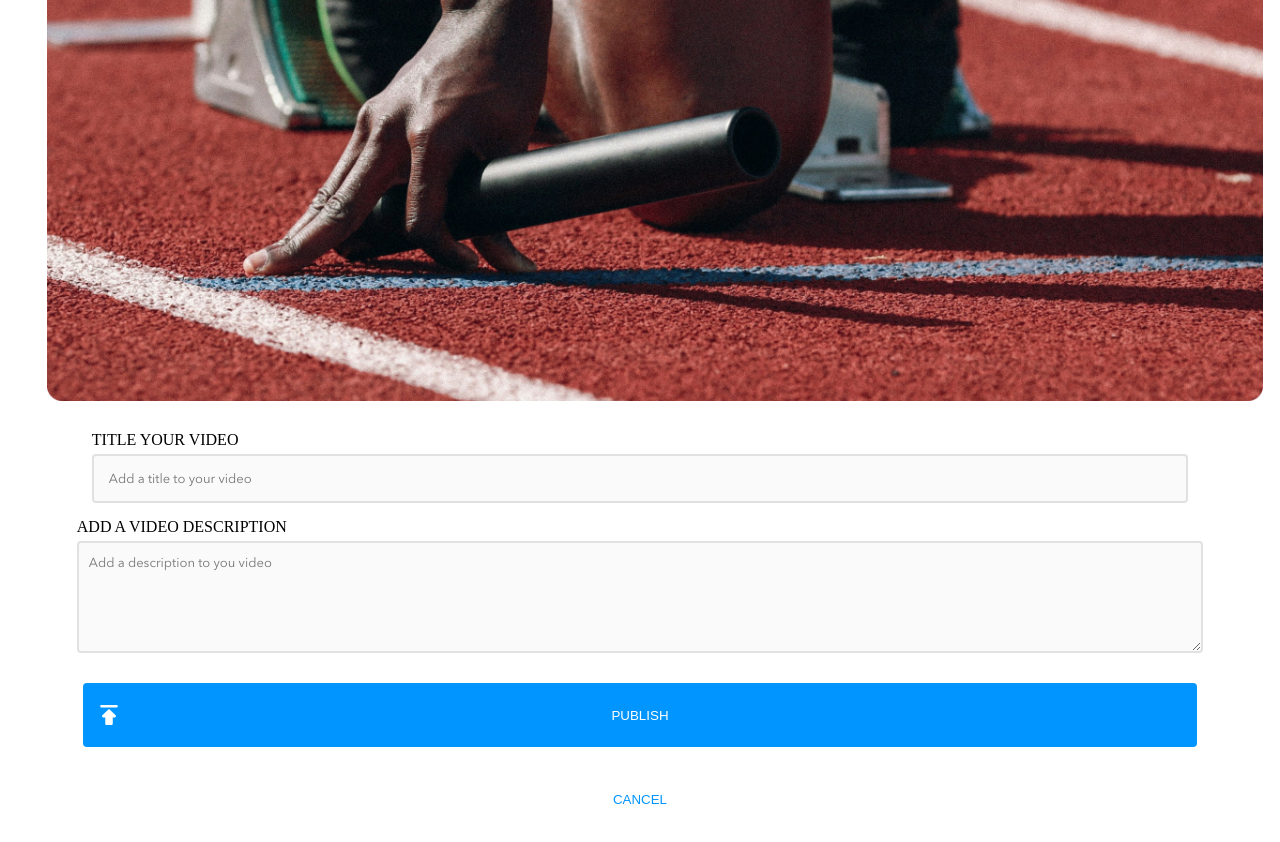
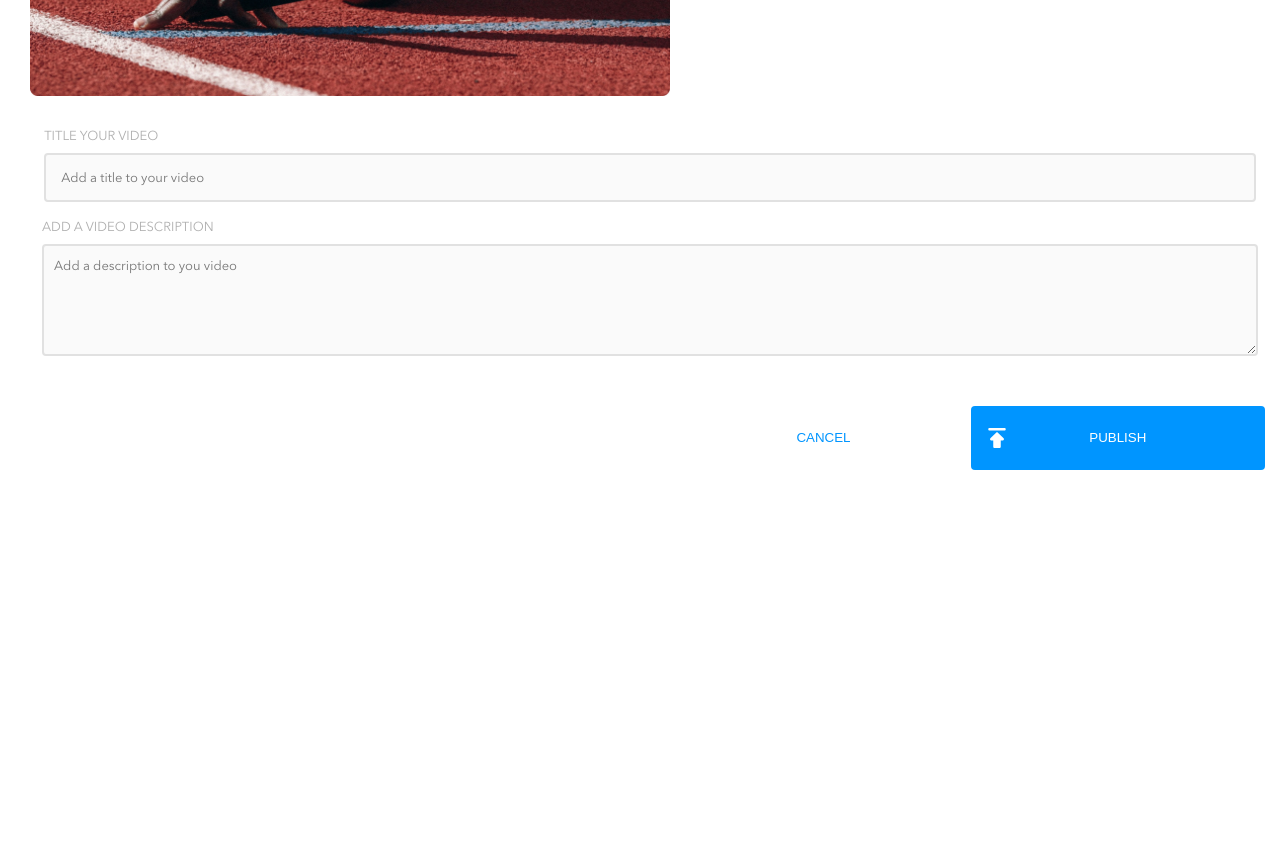
Before and after one commit to Marie-L1/maria-lukowich-brainflix, a React (Vite) app in the folder maria-lukowich-brainflix/: page /upload in a window 1280 px wide. Shown: the part 500-1342 px from the top of the page. After the commit the page ends 990 px from the top, so only its background shows below. Built offline with nearby package versions, Linux system fonts and the light colour scheme.

Commit message:
styling the upload page tablet

```diff
--- a/maria-lukowich-brainflix/src/pages/UploadPage/UploadPage.jsx
+++ b/maria-lukowich-brainflix/src/pages/UploadPage/UploadPage.jsx
@@ -14,11 +14,11 @@ function UploadPage(){
         <section className="upload-input">
             <form className="upload-input__form">
                 <div className="upload-input__title-wrapper">
-                    <label name="upload-input__title-label">TITLE YOUR VIDEO</label>
+                    <label className="upload-input__title-label">TITLE YOUR VIDEO</label>
                     <input id="videoTitle" name="videoTitle" className="upload-input__video-title" placeholder="Add a title to your video"></input>
                 </div>
                 <div className="upload-input__description-wrapper">
-                    <label name="upload-input__description-label">ADD A VIDEO DESCRIPTION</label>
+                    <label className="upload-input__description-label">ADD A VIDEO DESCRIPTION</label>
                     <textarea id="videoDescription" name="videoDescription" className="upload-input__video-description" placeholder="Add a description to you video"></textarea>
                 </div>
             </form>
--- a/maria-lukowich-brainflix/src/pages/UploadPage/UploadPage.scss
+++ b/maria-lukowich-brainflix/src/pages/UploadPage/UploadPage.scss
@@ -42,6 +42,42 @@
     }
 
     @include tablet{
+        @include flex-column;
+        justify-content: flex-start;
+
+        &__title{
+            @include page-header;
+            position: relative;
+            padding-top: 20px;
+
+            &::before {
+                content: "";
+                position: absolute;
+                left: 45%;
+                width: 120%;
+                height: .0625rem;
+                background-color: $mercury;
+                transform: translateX(-50%);
+            }
+                &::before {
+                    top: 0;
+                }
+        }
+        // &__subtitle{
+        //     @include video-info;
+
+        // }
+        &__img-wrapper{
+            display: flex;
+            justify-content: flex-start;
+            align-items: center;
+        }
+        &__img{
+            width: 50vw;
+            height: 100%;
+            background-color: $mercury;
+            margin-bottom: 30px;
+        }
 
     }
     @include desktop{
@@ -50,8 +86,6 @@
 }
 
 .upload-input{
-
-
     &__form{
         display: flex;
         flex-direction: column;
@@ -122,6 +156,15 @@
     }
 
     @include tablet{
+        &__title-wrapper, &__description-wrapper{
+            margin-left: 1.25rem;
+        }
+        &__video-title{
+            width: 92vw;
+        }
+        &__video-description{
+            width: 95vw;
+        }
 
     }
     @include desktop{
@@ -176,14 +219,19 @@
         position: relative;
         border: none;
         margin-bottom: 1.25rem;
-
-
     }
 
     @include tablet{
+        display: flex;
+        flex-direction: row-reverse;
+        justify-content: flex-start;
+        margin: 3.125rem 0.9375rem 0 0;
 
-    }
+        &__publish,  &__cancel{
+            width: 23vw;
+        }
     @include desktop{
 
     }
+    }
 }
```
